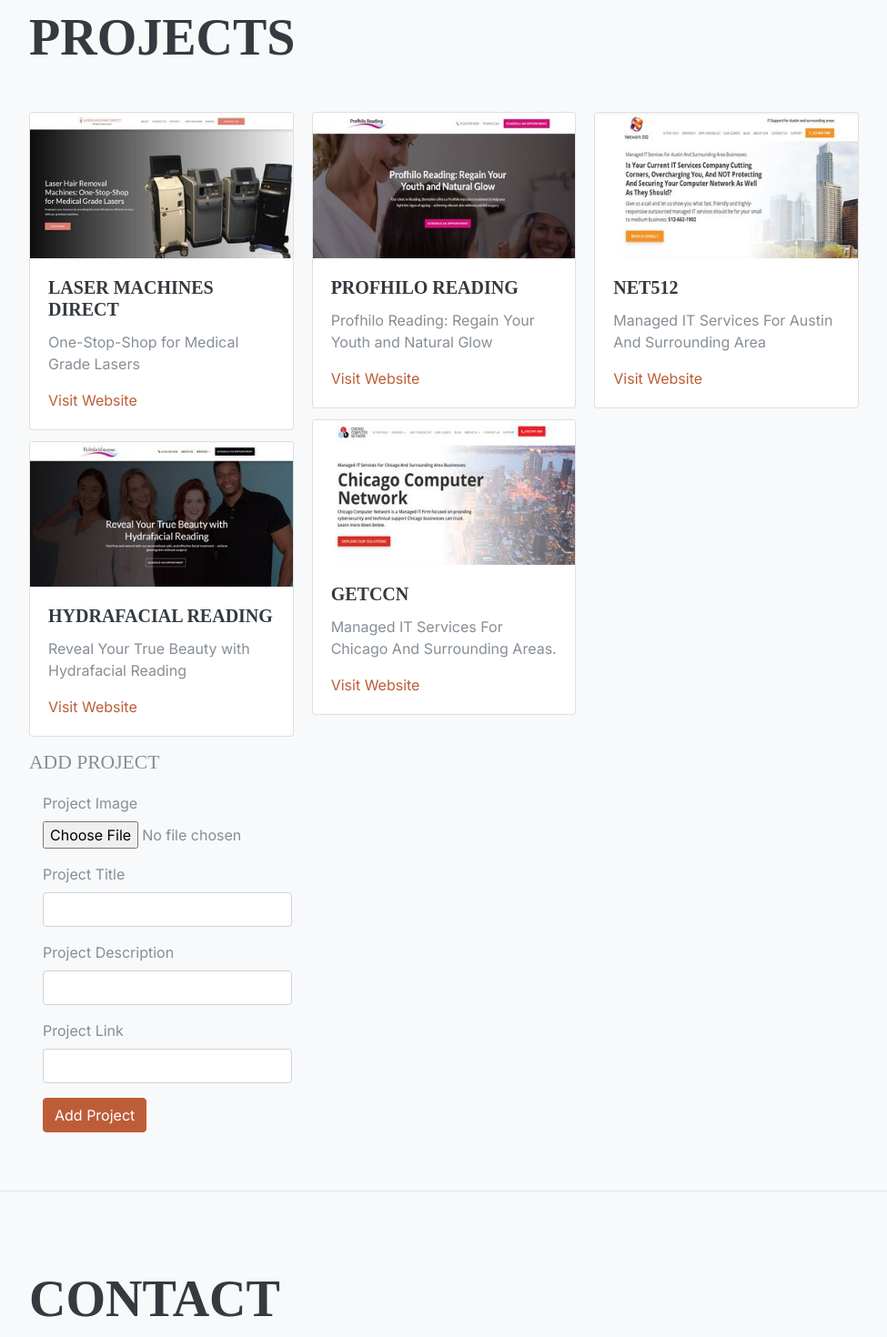
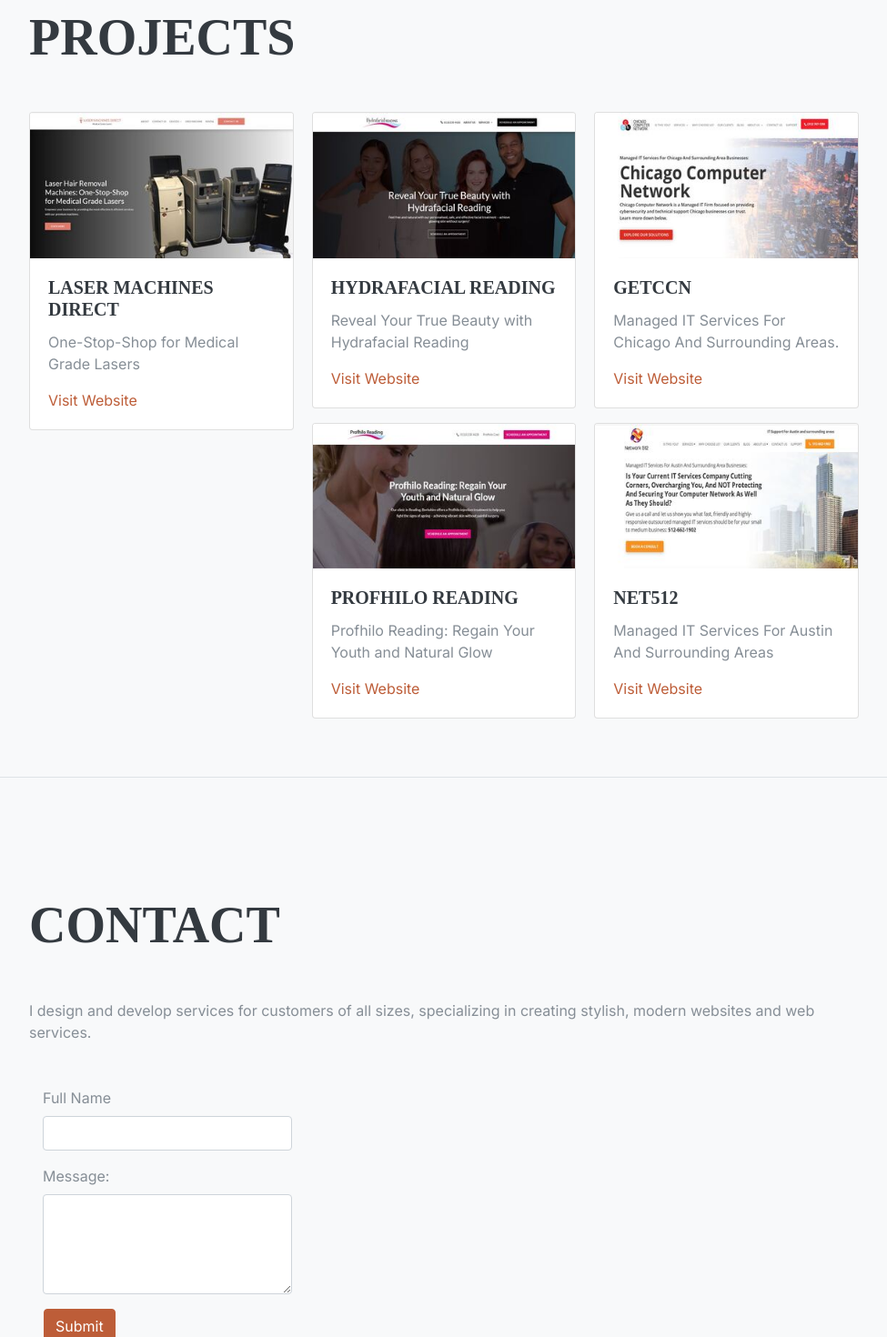
Before and after one commit to swedr13/nextJS-portfolio, a Next.js app: page / in a window 1280 px wide. Shown: the part 2440-3910 px from the top of the page at 91% size, without its empty margins (288-1263 px from the left). Built offline with nearby package versions, Linux system fonts and the light colour scheme; some icons are missing; a web font is replaced by a local one.

Commit message:
update about and project
using array of an object in CardProject and adding a component for about page

```diff
--- /dev/null
+++ b/app/components/About.js
@@ -0,0 +1,59 @@
+const About = () => {
+  return (
+    <>
+    <section className="resume-section p-3 p-lg-5 d-flex d-column bg-light" id="about">
+      <div className="my-auto">
+        <h1 className="mb-0">
+          Junelle
+          <span className="text-primary">Suaybaguio</span>
+        </h1>
+        <div className="subheading mb-5">
+          Calinan, Davao City Philippines · 0910-1151395 ·
+          <a href="mailto:name@email.com">junelle@gmail.com</a>
+        </div>
+        <p className="mb-5">
+          I design and develop services for customers of all sizes, specializing
+          in creating stylish, modern websites and web services.
+        </p>
+
+        <ul className="list-inline list-social-icons mb-0">
+          <li className="list-inline-item">
+            <a href="#">
+              <span className="fa-stack fa-lg">
+                <i className="fa fa-circle fa-stack-2x" />
+                <i className="fa fa-facebook fa-stack-1x fa-inverse" />
+              </span>
+            </a>
+          </li>
+          <li className="list-inline-item">
+            <a href="#">
+              <span className="fa-stack fa-lg">
+                <i className="fa fa-circle fa-stack-2x" />
+                <i className="fa fa-twitter fa-stack-1x fa-inverse" />
+              </span>
+            </a>
+          </li>
+          <li className="list-inline-item">
+            <a href="#">
+              <span className="fa-stack fa-lg">
+                <i className="fa fa-circle fa-stack-2x" />
+                <i className="fa fa-linkedin fa-stack-1x fa-inverse" />
+              </span>
+            </a>
+          </li>
+          <li className="list-inline-item">
+            <a href="#">
+              <span className="fa-stack fa-lg">
+                <i className="fa fa-circle fa-stack-2x" />
+                <i className="fa fa-github fa-stack-1x fa-inverse" />
+              </span>
+            </a>
+          </li>
+        </ul>
+      </div>
+    </section>
+    </>
+  );
+}
+
+export default About;
--- a/app/components/cardProject.js
+++ b/app/components/cardProject.js
@@ -1,112 +1,28 @@
-import Image from 'next/image'
-
-
-
-export default function CardProject() {
-
+const CardProject = ({ CardData }) => {
   return (
     <>
-    <div className="card-columns">
-          <div className="card">
+    {CardData?.map(CardData => (
+      <div key={CardData.key}>
+
+          <div className="card mb-3">
             <img
               className="card-img-top"
-              src="img/1.jpg"
+              src={CardData.image}
               alt="Card image cap"
             />
             <div className="card-body">
-              <h5 className="card-title">Laser Machines Direct</h5>
+              <h5 className="card-title">{CardData.title}</h5>
               <p className="card-text">
-                One-Stop-Shop for Medical Grade Lasers
+                {CardData.description}
               </p>
-              <a href="https://laser-machine.co.uk/">Visit Website</a>
-            </div>
-          </div>
-          <div className="card">
-            <img
-              className="card-img-top"
-              src="img/2.jpg"
-              alt="Card image cap"
-            />
-            <div className="card-body">
-              <h5 className="card-title">Hydrafacial Reading</h5>
-              <p className="card-text">
-                Reveal Your True Beauty with Hydrafacial Reading
-              </p>
-              <a href="https://hydrafacialreading.co.uk/">Visit Website</a>
-            </div>
-          </div>
-          <div className="card">
-            <img
-              className="card-img-top"
-              src="img/3.jpg"
-              alt="Card image cap"
-            />
-            <div className="card-body">
-              <h5 className="card-title">Profhilo Reading</h5>
-              <p className="card-text">
-                Profhilo Reading: Regain Your Youth and Natural Glow
-              </p>
-              <a href="https://profhiloreading.co.uk/">Visit Website</a>
-            </div>
-          </div>
-          <div className="card">
-            <img
-              className="card-img-top"
-              src="img/4.jpg"
-              alt="Card image cap"
-            />
-            <div className="card-body">
-              <h5 className="card-title">GetCCN</h5>
-              <p className="card-text">
-                Managed IT Services For Chicago And Surrounding Areas.
-              </p>
-              <a href="https://getccn.com/Echo/">Visit Website</a>
-            </div>
-          </div>
-          <div className="card">
-            <img
-              className="card-img-top"
-              src="img/5.jpg"
-              alt="Card image cap"
-            />
-            <div className="card-body">
-              <h5 className="card-title">Net512</h5>
-              <p className="card-text">
-                Managed IT Services For Austin And Surrounding Area
-              </p>
-              <a href="https://www.net512.com/">Visit Website</a>
+              <a href={CardData.link}>Visit Website</a>
             </div>
           </div>
         </div>
 
-      <div className="subheading mb-3">
-              Add Project
-      </div>
-      <div className="form-group col-md-4">
-        <label htmlFor="cardImage">Project Image</label>
-        <input type="file" className="form-control-file" id="cardImage" />
-      </div>
-      <div className="form-group col-md-4">
-        <label htmlFor="cardTitle">Project Title</label>
-        <input type="text" className="form-control" id="cardTitle" />
-      </div>
-      <div className="form-group col-md-4">
-        <label htmlFor="cardText">Project Description</label>
-        <input type="text" className="form-control" id="cardDescription" />
-      </div>
-      <div className="form-group col-md-4">
-        <label htmlFor="cardLink">Project Link</label>
-        <input type="text" className="form-control" id="cardLink" />
-      </div>
-      <div className="form-group col-md-4">
-      <button
-          type="submit"
-          style={{ backgroundColor: "#bd5d38", borderColor: "#bd5d38" }}
-          className="btn btn-primary">
-          Add Project
-      </button>
-      </div>
+    ))}
+    </>
+  );
+}
 
-</>
-  )
-}
+export default CardProject;
--- a/app/page.js
+++ b/app/page.js
@@ -1,8 +1,17 @@
 import Image from 'next/image'
 import styles from './page.module.css';
-import CardProject from './components/cardProject'
-import Navbar from './components/navbar';
+import Navbar from './components/Navbar';
+import CardProject from './components/CardProject';
+import About from './components/About';
 
+
+const CardData = [
+  { key: 1, image: 'img/1.jpg', title: 'Laser Machines Direct', description: 'One-Stop-Shop for Medical Grade Lasers', link: 'https://laser-machine.co.uk/' },
+  { key: 2, image: 'img/2.jpg', title: 'Hydrafacial Reading', description: 'Reveal Your True Beauty with Hydrafacial Reading', link: 'https://hydrafacialreading.co.uk/' },
+  { key: 3, image: 'img/3.jpg', title: 'Profhilo Reading', description: 'Profhilo Reading: Regain Your Youth and Natural Glow', link: 'https://profhiloreading.co.uk/' },
+  { key: 4, image: 'img/4.jpg', title: 'GetCCN', description: 'Managed IT Services For Chicago And Surrounding Areas.', link: 'https://getccn.com/Echo/' },
+  { key: 5, image: 'img/5.jpg', title: 'Net512', description: 'Managed IT Services For Austin And Surrounding Areas', link: 'https://www.net512.com/' }
+]
 
 
 const Home = () => {
@@ -27,62 +36,9 @@
 
   <Navbar />
 
+  <div className="container-fluid p-0">
+    <About />
 
-
-
-
-
-  <div className="container-fluid p-0">
-    <section className="resume-section p-3 p-lg-5 d-flex d-column bg-light" id="about">
-      <div className="my-auto">
-        <h1 className="mb-0">
-          Junelle
-          <span className="text-primary">Suaybaguio</span>
-        </h1>
-        <div className="subheading mb-5">
-          Calinan, Davao City Philippines · 0910-1151395 ·
-          <a href="mailto:name@email.com">junelle@gmail.com</a>
-        </div>
-        <p className="mb-5">
-          I design and develop services for customers of all sizes, specializing
-          in creating stylish, modern websites and web services.
-        </p>
-        <ul className="list-inline list-social-icons mb-0">
-          <li className="list-inline-item">
-            <a href="#">
-              <span className="fa-stack fa-lg">
-                <i className="fa fa-circle fa-stack-2x" />
-                <i className="fa fa-facebook fa-stack-1x fa-inverse" />
-              </span>
-            </a>
-          </li>
-          <li className="list-inline-item">
-            <a href="#">
-              <span className="fa-stack fa-lg">
-                <i className="fa fa-circle fa-stack-2x" />
-                <i className="fa fa-twitter fa-stack-1x fa-inverse" />
-              </span>
-            </a>
-          </li>
-          <li className="list-inline-item">
-            <a href="#">
-              <span className="fa-stack fa-lg">
-                <i className="fa fa-circle fa-stack-2x" />
-                <i className="fa fa-linkedin fa-stack-1x fa-inverse" />
-              </span>
-            </a>
-          </li>
-          <li className="list-inline-item">
-            <a href="#">
-              <span className="fa-stack fa-lg">
-                <i className="fa fa-circle fa-stack-2x" />
-                <i className="fa fa-github fa-stack-1x fa-inverse" />
-              </span>
-            </a>
-          </li>
-        </ul>
-      </div>
-    </section>
     <section
       className="resume-section p-3 p-lg-5 d-flex flex-column bg-light"
       id="experience"
@@ -178,12 +134,12 @@
       className="resume-section p-3 p-lg-5 d-flex flex-column bg-light"
       id="projects"
     >
+
       <div className="my-auto">
         <h2 className="mb-5">Projects</h2>
-
-        <CardProject />
-
-
+        <div className="card-columns">
+        <CardProject CardData={CardData} />
+        </div>
       </div>
     </section>
 
@@ -198,12 +154,8 @@
           in creating stylish, modern websites and web services.
         </p>
         <div className="form-group col-4">
-          <label htmlFor="cardTitle">Full Name</label>
-          <input type="text" className="form-control" id="cardTitle" />
-        </div>
-        <div className="form-group col-4">
-          <label htmlFor="cardText">Email</label>
-          <input type="text" className="form-control" id="cardText" />
+          <label htmlFor="fullName">Full Name</label>
+          <input type="text" className="form-control" id="fullName" />
         </div>
         <div className="form-group col-4">
           <label htmlFor="message">Message:</label>
```
